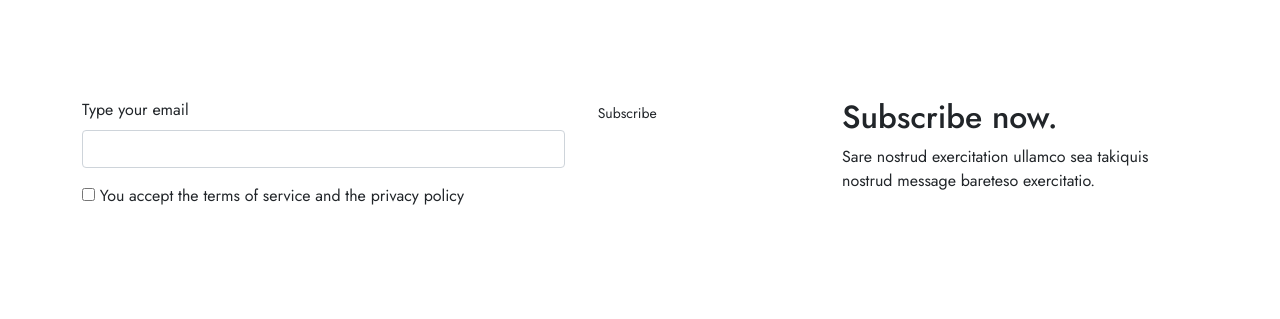
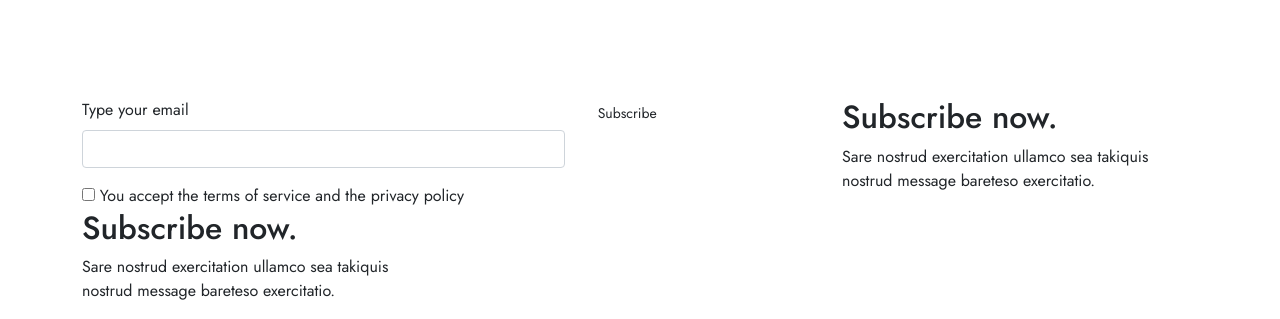
Before and after one commit to sazzaddspliotz/codedrop, a plain HTML site: page index.html in a window 1280 px wide. Shown: the part 5744-6063 px from the top of the page. Before the commit the page ends 5953 px from the top, so only its background shows below. Drawn offline with nearby package versions, Linux system fonts and the light colour scheme.

Commit message:
code has been changed

```diff
--- a/index.html
+++ b/index.html
@@ -427,6 +427,10 @@
                  <h2>Subscribe now<span>.</span></h2>
                  <p>Sare nostrud exercitation ullamco sea takiquis nostrud message bareteso exercitatio.</p>
                </div>
+               <div class="col-xl-4">
+                <h2>Subscribe now<span>.</span></h2>
+                <p>Sare nostrud exercitation ullamco sea takiquis nostrud message bareteso exercitatio.</p>
+              </div>
              </div>
            </div>
          </section>
```
